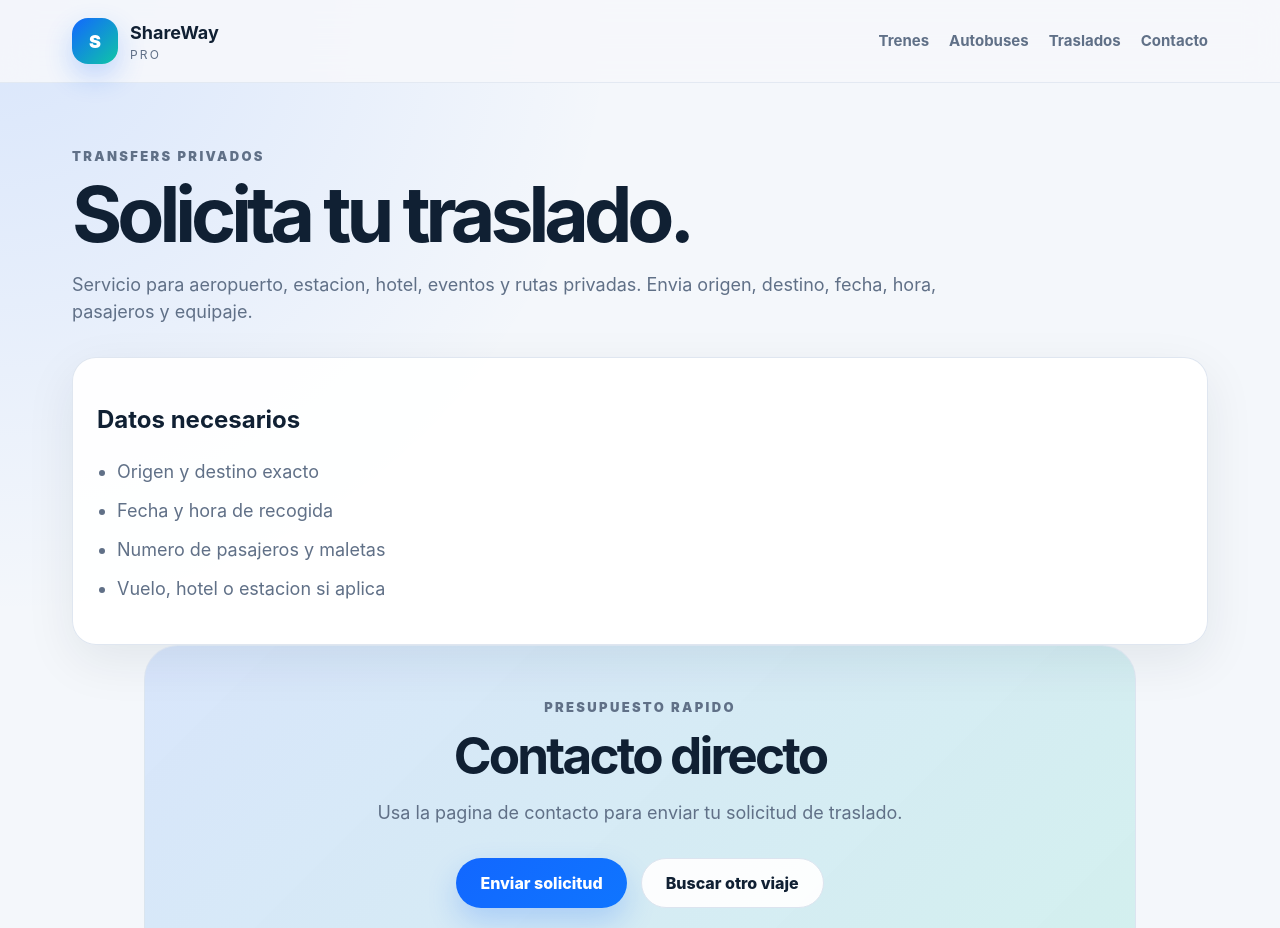
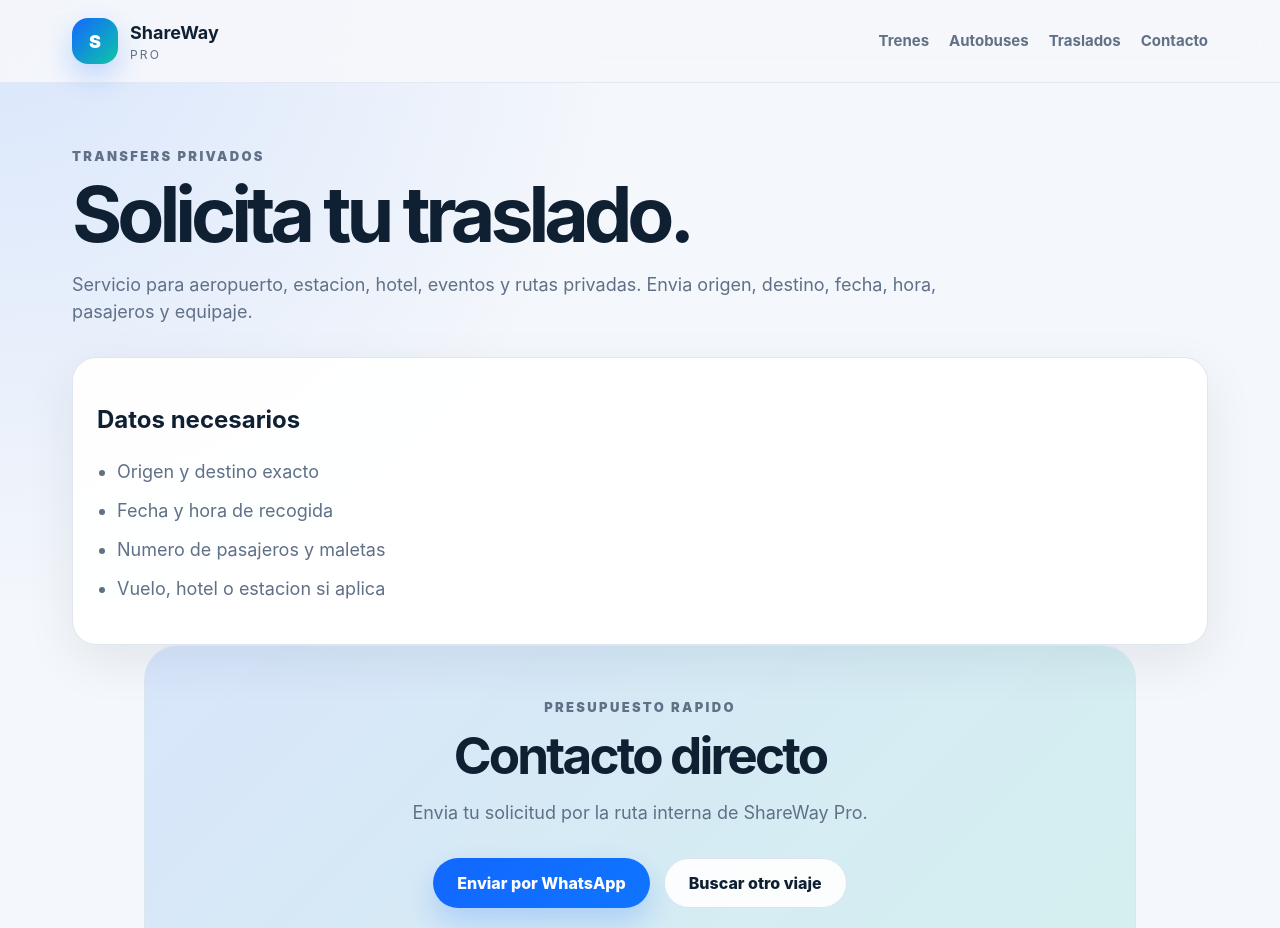
Before and after one commit to fuadel21/shareway-pro, a Next.js app: page /traslados in a window 1280 px wide. Shown: the top 928 px of the page. Built offline with nearby package versions, Linux system fonts and the light colour scheme.

Commit message:
connect transfers to whatsapp route

```diff
--- a/pages/traslados.tsx
+++ b/pages/traslados.tsx
@@ -1,4 +1,6 @@
 export default function TrasladosPage() {
+  const whatsappText = encodeURIComponent('Hola, quiero solicitar un presupuesto de transfer en ShareWay Pro. Origen: Destino: Fecha: Hora: Pasajeros: Maletas:');
+
   return (
     <main className="page-wrap">
       <section className="page-hero">
@@ -18,9 +20,9 @@ export default function TrasladosPage() {
       <section className="cta-section">
         <p className="eyebrow">Presupuesto rapido</p>
         <h2>Contacto directo</h2>
-        <p>Usa la pagina de contacto para enviar tu solicitud de traslado.</p>
+        <p>Envia tu solicitud por la ruta interna de ShareWay Pro.</p>
         <div className="hero-actions center-actions">
-          <a className="primary-link" href="/contacto">Enviar solicitud</a>
+          <a className="primary-link" href={`/whatsapp?text=${whatsappText}`}>Enviar por WhatsApp</a>
           <a className="secondary-link" href="/#buscar">Buscar otro viaje</a>
         </div>
       </section>
```
